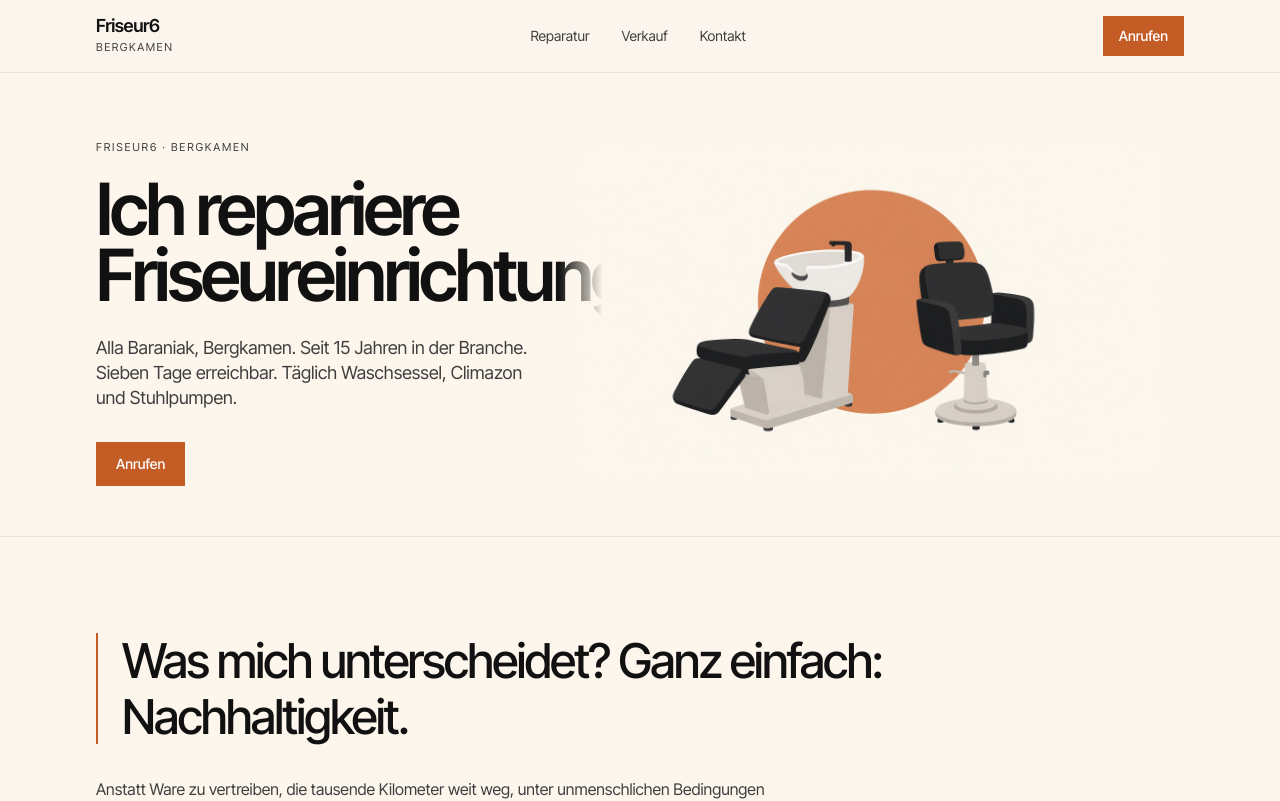
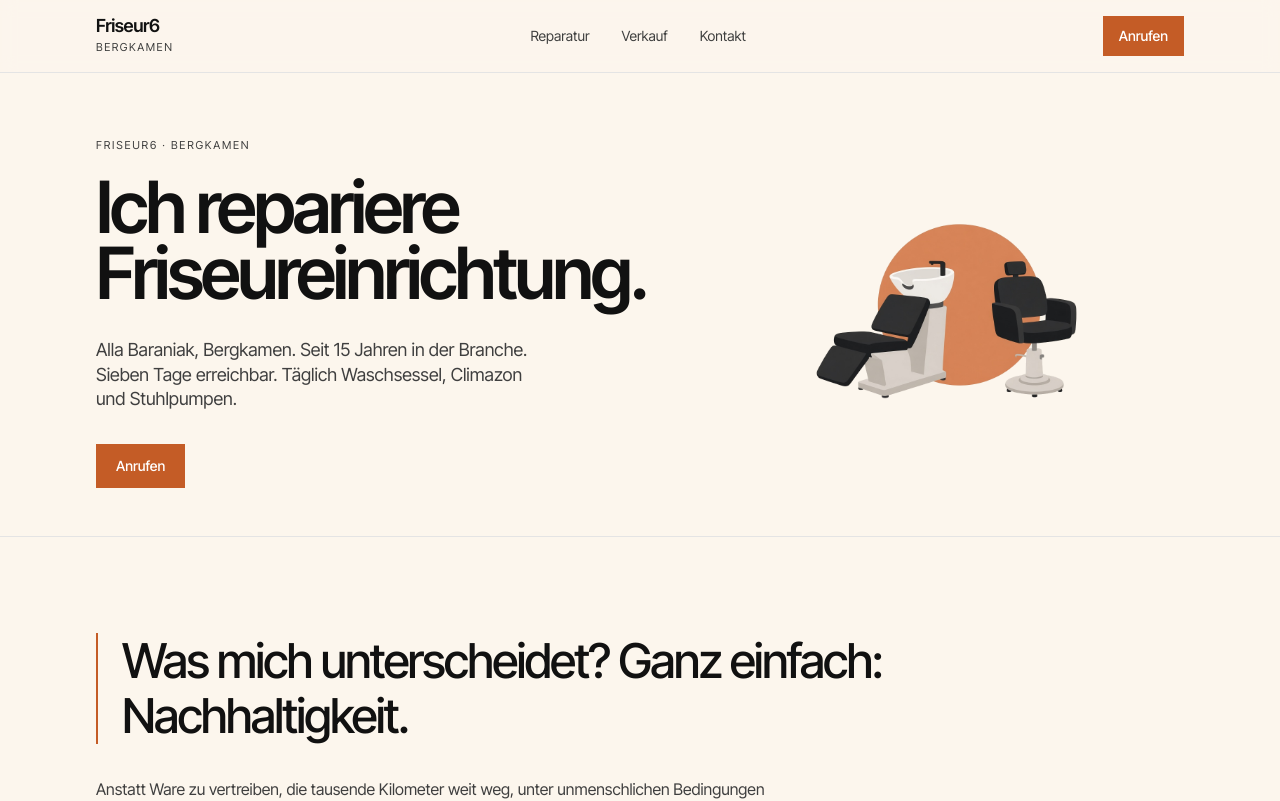
Before and after one commit to cophi-dev/friseur6, a Next.js app: page / in a window 1280 px wide. Shown: the top 801 px of the page. Built offline with nearby package versions, Linux system fonts and the light colour scheme; no server answers.

Commit message:
Keep the hero headline clear of the illustration.
Separate the text and image columns, size the long word so it stays on one line, and replace the noisy background with a transparent cutout.

Co-authored-by: cophi <cophi-dev@users.noreply.github.com>

```diff
--- a/app/globals.css
+++ b/app/globals.css
@@ -38,17 +38,6 @@ body {
   outline-offset: 3px;
 }
 
-.hero-illustration {
-  -webkit-mask-image:
-    linear-gradient(to right, transparent, #000 7%, #000 93%, transparent),
-    linear-gradient(to bottom, transparent, #000 7%, #000 93%, transparent);
-  -webkit-mask-composite: source-in;
-  mask-image:
-    linear-gradient(to right, transparent, #000 7%, #000 93%, transparent),
-    linear-gradient(to bottom, transparent, #000 7%, #000 93%, transparent);
-  mask-composite: intersect;
-}
-
 .fade-in {
   animation: fade-in 0.7s ease both;
 }
--- a/app/page.tsx
+++ b/app/page.tsx
@@ -50,25 +50,28 @@ export default function HomePage() {
     <main id="inhalt">
       <script type="application/ld+json" dangerouslySetInnerHTML={{ __html: JSON.stringify(jsonLd) }} />
 
-      <section className="mx-auto grid max-w-6xl items-center gap-2 px-5 pt-10 pb-8 sm:px-8 sm:pt-16 sm:pb-12 lg:grid-cols-12 lg:gap-6">
-        <div className="lg:col-span-5">
+      <section className="mx-auto grid max-w-6xl items-center gap-y-6 px-5 pt-10 pb-8 sm:px-8 sm:pt-16 sm:pb-12 lg:grid-cols-[minmax(0,1.15fr)_minmax(0,0.85fr)] lg:gap-x-8 lg:gap-y-8">
+        <div className="relative z-10 min-w-0 lg:col-start-1 lg:row-start-1">
           <p className="text-[11px] tracking-[0.16em] text-ink-soft uppercase">Friseur6 · Bergkamen</p>
-          <h1 className="mt-5 max-w-xl text-5xl leading-[0.92] font-semibold tracking-[-0.045em] sm:text-7xl">
-            Ich repariere Friseureinrichtung.
+          <h1 className="mt-5 text-[2.5rem] leading-[0.92] font-semibold tracking-[-0.045em] sm:text-6xl lg:text-[4rem] xl:text-7xl">
+            Ich repariere
+            <br />
+            <span className="whitespace-nowrap">Friseureinrichtung.</span>
           </h1>
         </div>
-        <div className="lg:col-span-7 lg:col-start-6 lg:row-span-2 lg:row-start-1">
+        <div className="relative z-0 min-w-0 overflow-hidden lg:col-start-2 lg:row-span-2 lg:row-start-1">
           <Image
             src="/hero-illustration.png"
             alt="Illustration: Waschsessel und Friseurstuhl"
             width={1280}
             height={720}
-            priority
-            sizes="(min-width: 1024px) 58vw, 100vw"
-            className="hero-illustration h-auto w-full"
+            preload
+            quality={95}
+            sizes="(min-width: 1280px) 42vw, (min-width: 1024px) 40vw, 100vw"
+            className="block h-auto w-full"
           />
         </div>
-        <div className="lg:col-span-5">
+        <div className="relative z-10 min-w-0 lg:col-start-1 lg:row-start-2">
           <p className="max-w-md text-lg leading-snug text-ink-soft">
             Alla Baraniak, Bergkamen. Seit 15 Jahren in der Branche. Sieben Tage erreichbar. Täglich Waschsessel,
             Climazon und Stuhlpumpen.
--- a/next.config.ts
+++ b/next.config.ts
@@ -4,6 +4,7 @@ const nextConfig: NextConfig = {
   poweredByHeader: false,
   images: {
     formats: ["image/avif", "image/webp"],
+    qualities: [75, 95],
   },
 };
 
```
Also changed, not shown: public/hero-illustration.png, public/hero-illustration.webp.
